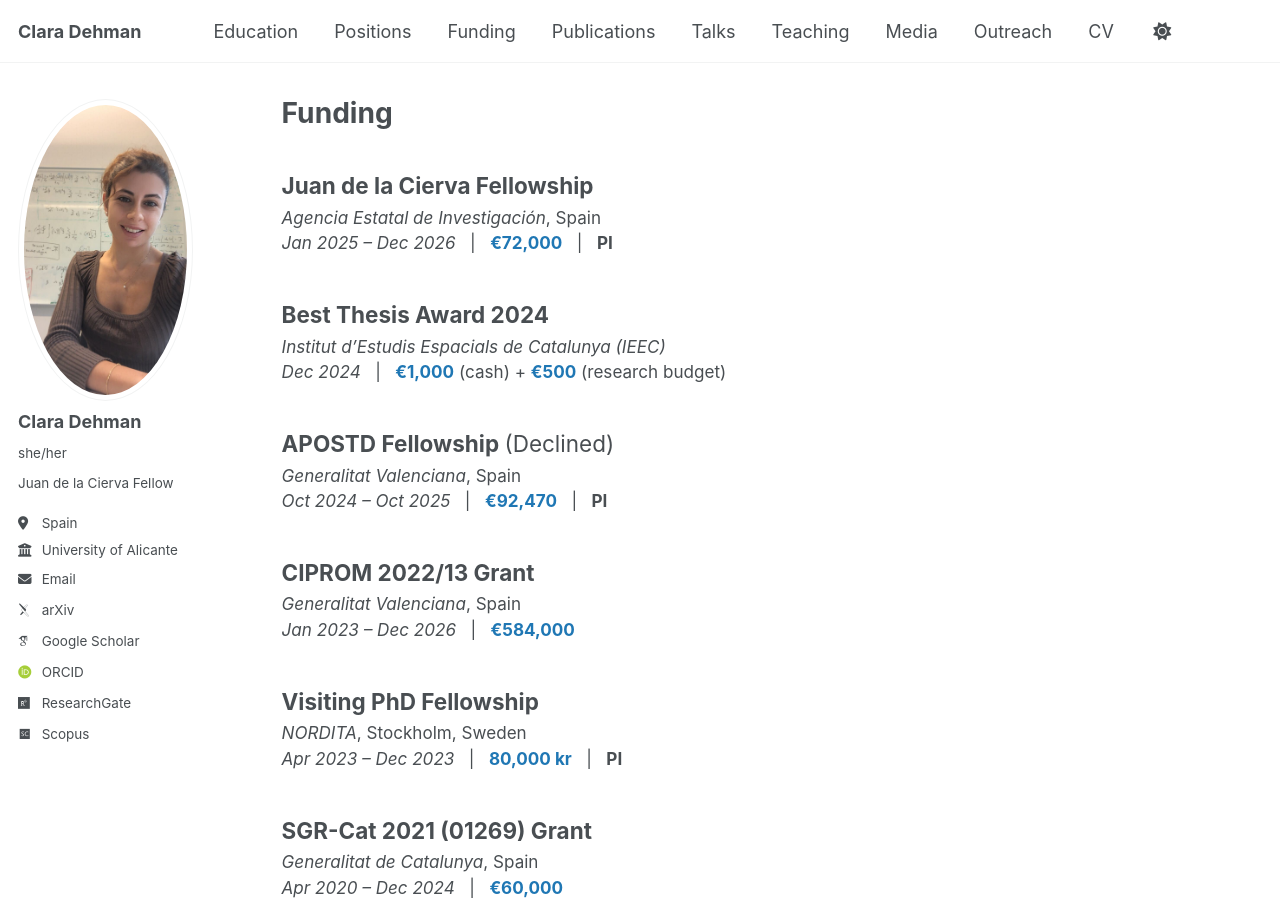
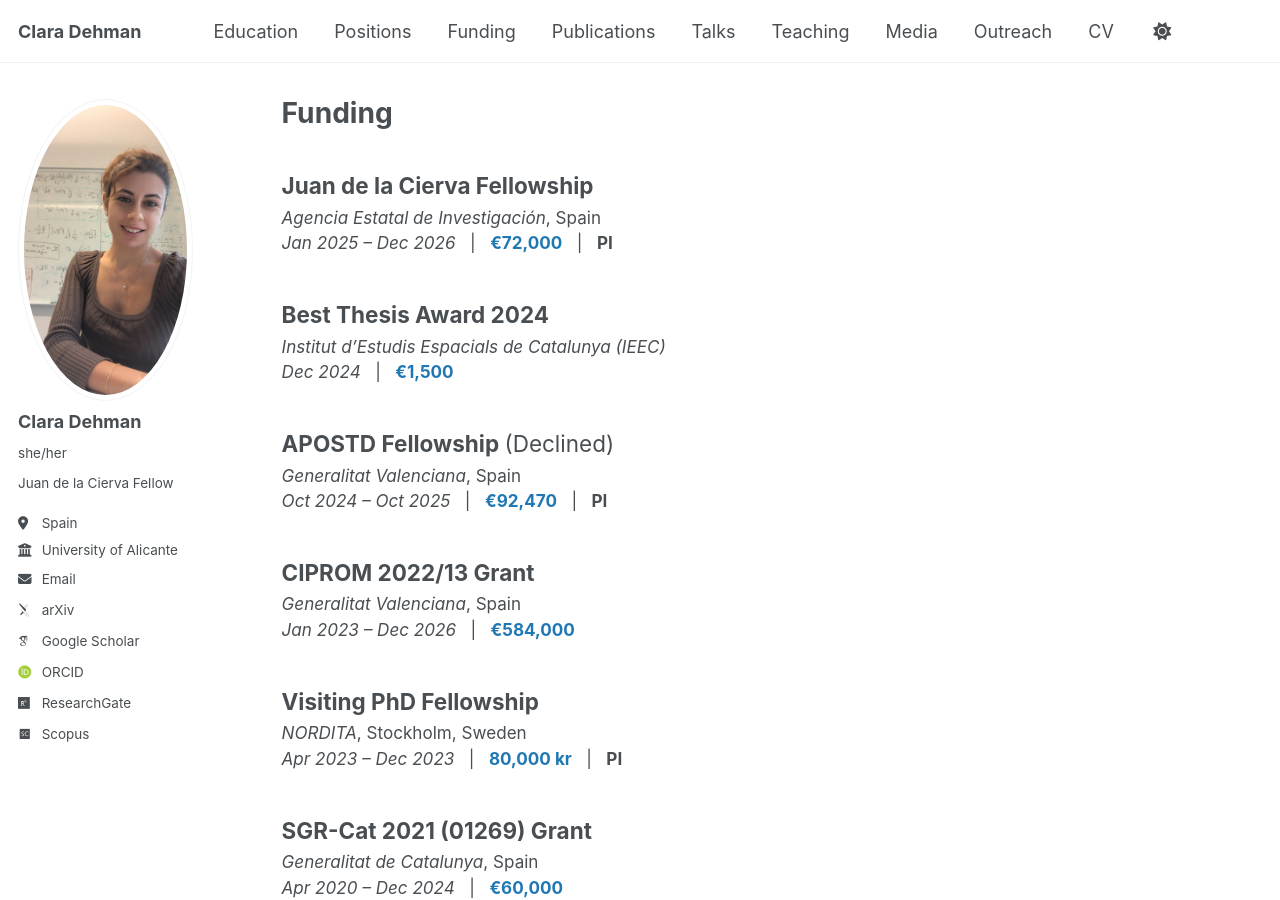
Before and after one commit to ClaraDehman/ClaraDehman.github.io, a Jekyll site: the page built from _pages/funding.html, in a window 1280 px wide and 900 px high. Built offline with Jekyll 4.4.1, drawn with Linux system fonts in a browser that asks for light colours; some web fonts are replaced.

Commit message:
Update funding.html

```diff
--- a/_pages/funding.html
+++ b/_pages/funding.html
@@ -22,8 +22,7 @@ author_profile: true
   <p class="archive__item-excerpt" style="font-size: 0.95em;">
     <em>Institut d’Estudis Espacials de Catalunya (IEEC)</em><br>
     <em>Dec 2024</em> &nbsp; | &nbsp;
-    <span style="color:#1f77b4; font-weight:bold;">€1,000</span> (cash) +
-    <span style="color:#1f77b4; font-weight:bold;">€500</span> (research budget)
+    <span style="color:#1f77b4; font-weight:bold;">€1,500</span>
   </p>
 </div>
 
```
